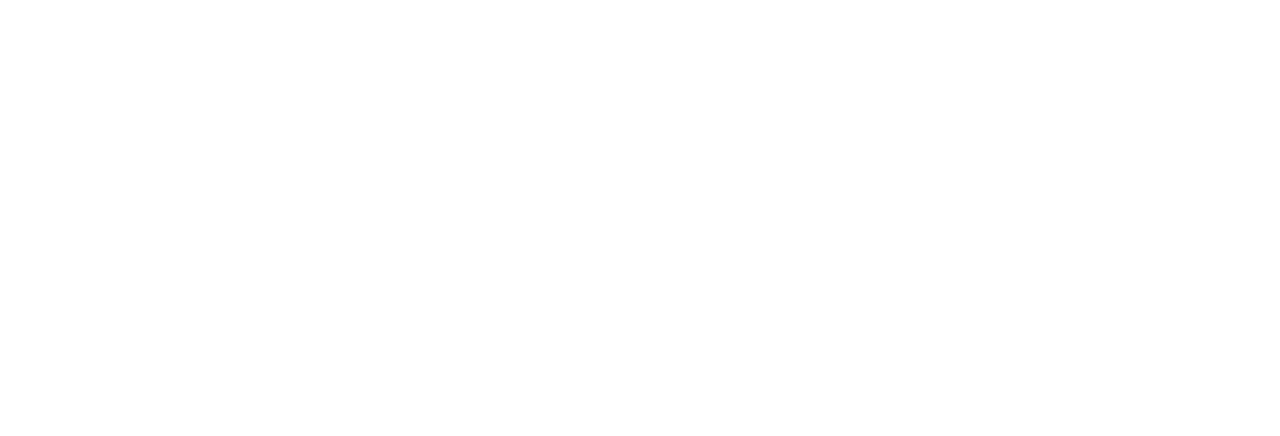
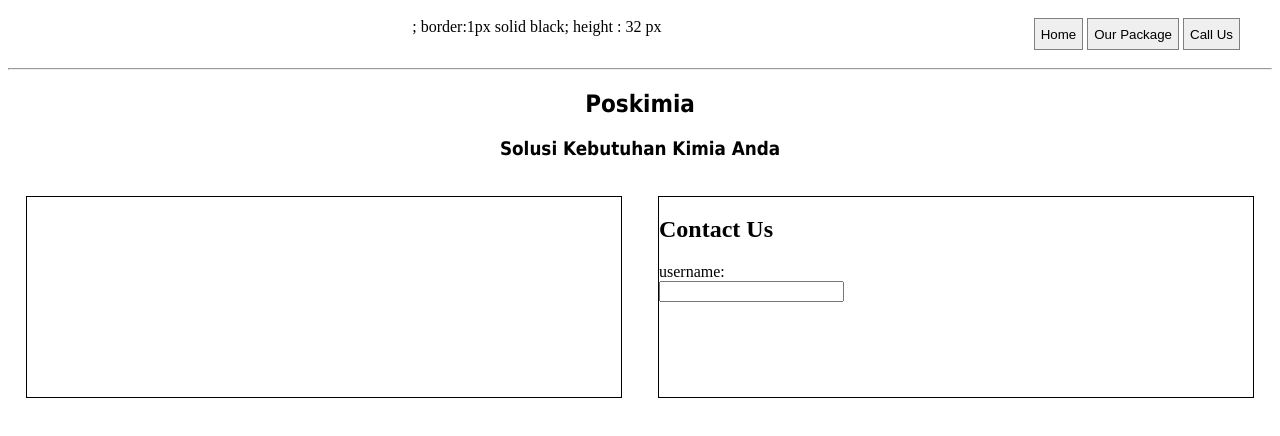
Before and after one commit to revou-fundamental-course/29-apr-24-Edcraft08, a plain HTML site: page index.html in a window 1280 px wide. Drawn offline with Linux system fonts and the light colour scheme.

Commit message:
initial configuration2

```diff
--- a/css/style.css
+++ b/css/style.css
@@ -1 +1,41 @@
 /* ini CSS */
+
+.navigation-container {
+        display: flex;
+        justify-content: space-between;
+        padding-left: 32px;
+        padding-right: 32px;
+        padding-top: 10px;
+        padding-bottom: 10px;
+}
+
+.navigation-container>nav>button
+    {
+        height: 32px;
+        border: 1px solid gray;
+    }
+
+.conten-container>header
+{
+    font-family: "tahoma";
+    text-align: center;
+}
+
+.core-content {
+   display: flex;
+
+}
+
+.core-item
+    {
+        height: 200px;
+        width: 600px;
+        border: 1px solid;
+        margin: 18px;
+    }
+
+.item-form {
+    text text-align: center;
+    height: 30px;
+    width: 30px
+}
--- a/index.html
+++ b/index.html
@@ -4,9 +4,44 @@
 <head>
     <meta charset="UTF-8">
     <meta name="viewport" content="width=device-width, initial-scale=1.0">
-    <title>Document</title>
+    <title>Poskimia</title>
+    <link rel="stylesheet" href="css/style.css"
 </head>
+
 <body>
+    <header class="navigation-container">
+        <div style ="background-image: url(asset/kim.jpg);"></div>; border:1px solid black; height : 32 px
 
+        <nav>
+            <button>Home</button>
+            <button>Our Package</button>
+            <button>Call Us</button>
+        </nav>
+    </header>
+    <hr/>
+
+    <article class="conten-container">
+        <header>
+            <h1>Poskimia</h1>
+            <h3>Solusi Kebutuhan Kimia Anda</h3>
+        </header>
+    </article>
+
+    <section class="core-content">
+        <div class="core-item"></div>
+        <div class="core-item">
+            <header>
+                <h2>Contact Us</h2>
+            </header>
+
+            <section class="item-form"  >
+                <label>username:<br></label><input type="text" />
+            </section>
+
+
+
+        </div>
+
+    </section>
 </body>
 </html>
```
Also changed, not shown: asset/kim.jpg (added).
